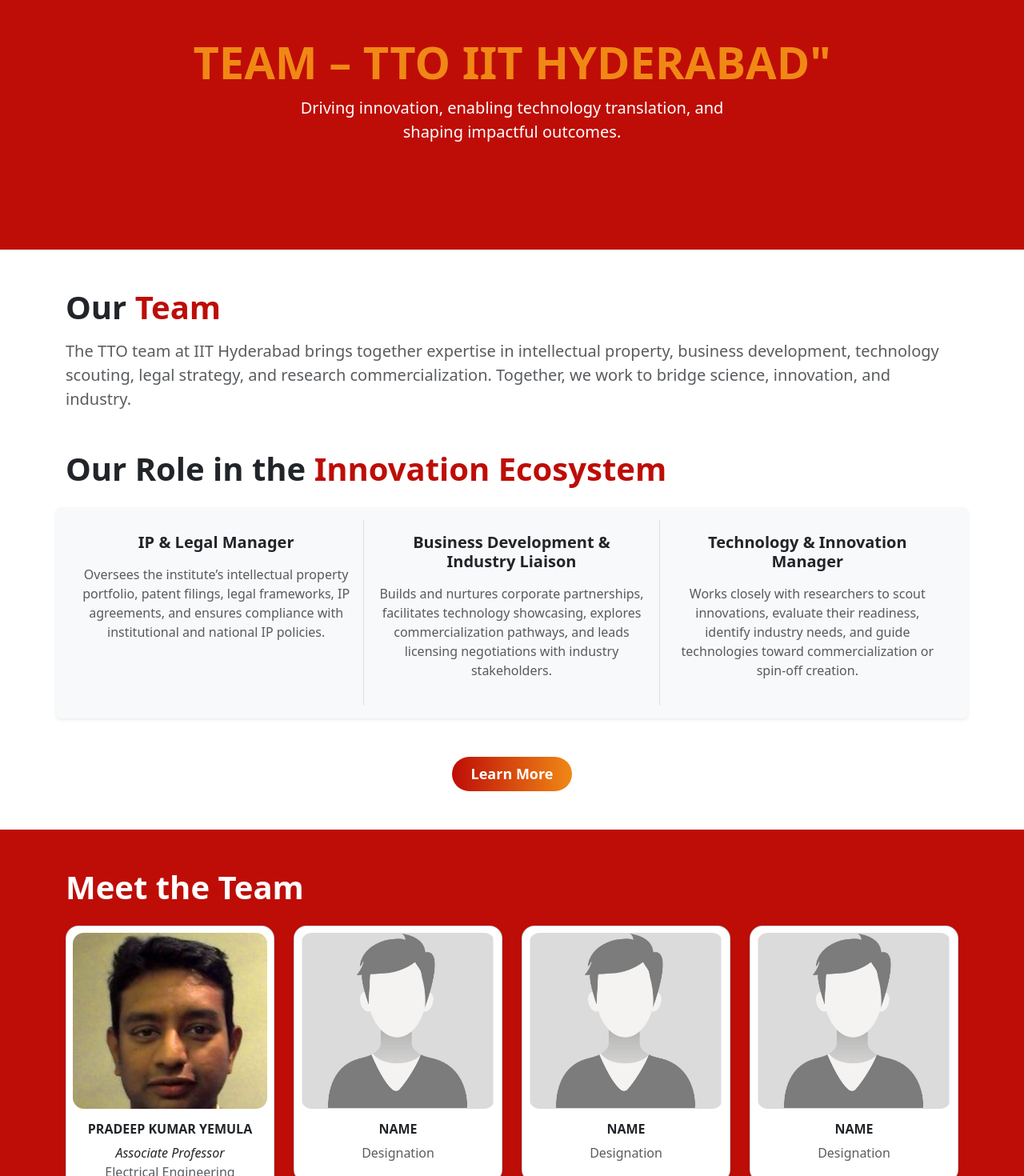
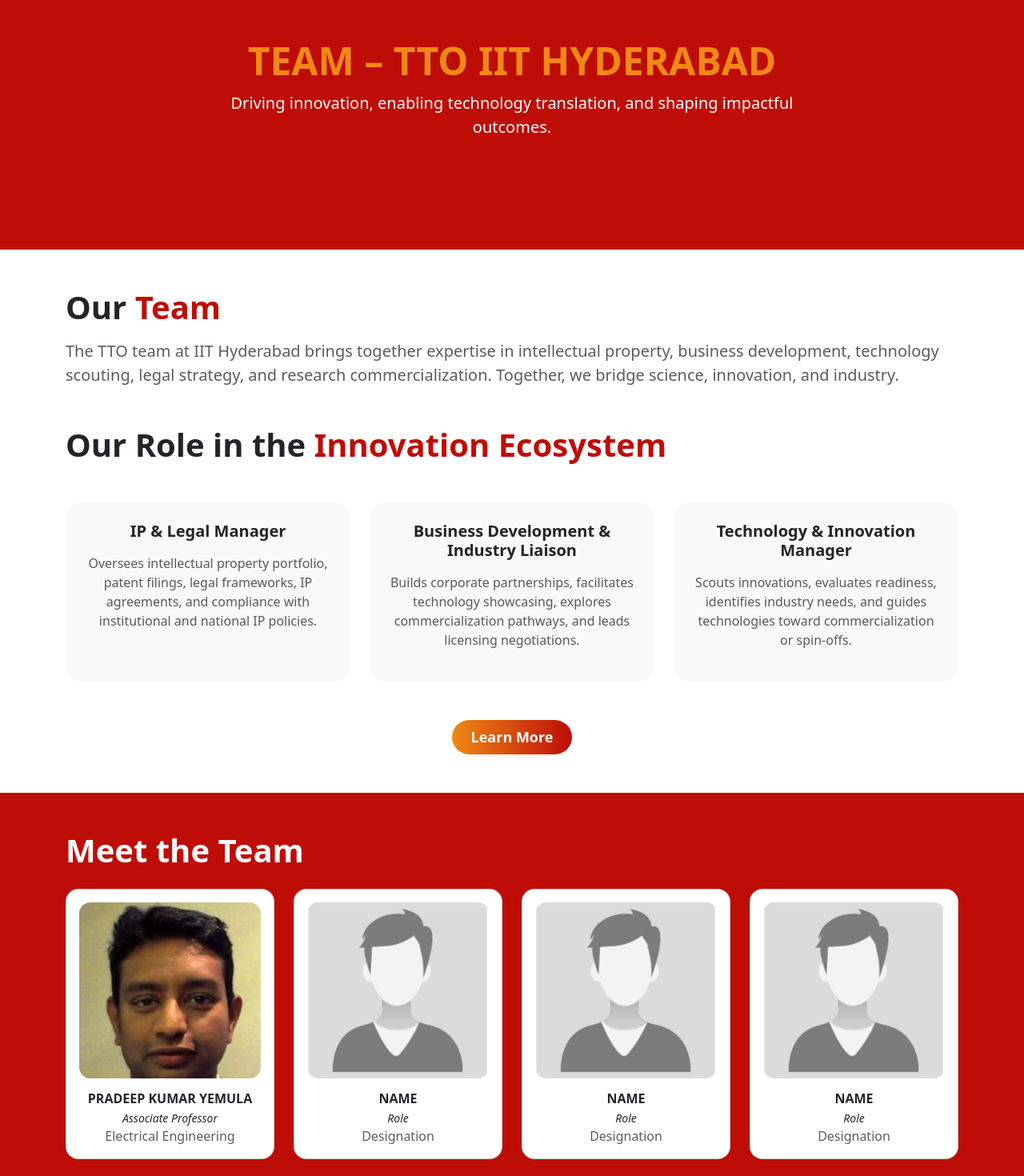
Before and after one commit to sachinsingh24/ttosite, a React (Vite) app: page /team in a window 1280 px wide. Shown: the part 160-1630 px from the top of the page at 80% size. Built offline with nearby package versions, Linux system fonts and the light colour scheme.

Commit message:
resolve error for team

```diff
--- a/src/pages/Team.jsx
+++ b/src/pages/Team.jsx
@@ -1,8 +1,4 @@
-// import React from "react";
-// import Hero from "../components/Hero";
-// import hero1 from "../assets/1.jpg";
-// import hero2 from "../assets/TTO-IITH.jpg";
-// import hero3 from "../assets/3.jpg";
+import React from "react";
 import member1 from "../assets/Mr Pradeep Kumar Yemula IITH TTO1.jpg";
 import dummy from "../assets/dummy male.jpg";
 
@@ -11,136 +7,131 @@
     {
       img: member1,
       name: "Pradeep Kumar Yemula",
-      i: "Associate Professor",
+      role: "Associate Professor",
       designation: "Electrical Engineering",
     },
     {
       img: dummy,
-      name: "name",
+      name: "Name",
+      role: "Role",
       designation: "Designation",
     },
     {
       img: dummy,
-      name: "name",
+      name: "Name",
+      role: "Role",
       designation: "Designation",
     },
     {
       img: dummy,
-      name: "name",
+      name: "Name",
+      role: "Role",
       designation: "Designation",
     },
   ];
-  console.log(team);
+
   return (
     <>
-      {/* Hero Section */}
-      {/* <Hero
-        slides={[
-          {
-            title: "TEAM – TTO IIT HYDERABAD",
-            subtitle: "Driving innovation, enabling technology translation, and shaping impactful outcomes.",
-            imageUrl: hero1,
-          },
-          {
-            title: "People Behind the Innovation Ecosystem",
-            subtitle: "A multidisciplinary team empowering researchers, startups, and industry partners.",
-            imageUrl: hero2,
-          },
-          {
-            title: "Translating Ideas Into Impact",
-            subtitle: "Committed professionals enabling smooth IP, licensing, and commercialization processes.",
-            imageUrl: hero3,
-          },
-        ]}
-        size={"80dvh"}
-      /> */}
+      {/* ================= HERO SECTION ================= */}
+      <div className="team-hero">
+        <div className="team-overlay"></div>
 
-      <div
-        style={{
-          height: "50dvh",
-          // backgroundImage: `url(${hero1})`,
-          backgroundSize: "cover",
-          backgroundPosition: "center",
-          position: "relative",
-          color: "#fff",
-          display: "flex",
-          alignItems: "center",
-          justifyContent: "center",
-          marginTop: "72px",
-        }}
-      >
-        <div
-          style={{
-            position: "absolute",
-            inset: 0,
-            background: "#be0d07",
-          }}
-        ></div>
+        <div className="text-center hero-text-anim team-hero-content">
+          <h1 className="fw-bold team-title">
+            TEAM – TTO IIT HYDERABAD
+          </h1>
 
-        <div className="text-center hero-text-anim" style={{ position: "relative", zIndex: 2 }}>
-          <h1 className="display-4 fw-bold" style={{ color: "#f08815" }}>
-            TEAM – TTO IIT HYDERABAD"
-          </h1>
-          <p className="lead" style={{ width: "75%", margin: "0 auto" }}>
-            Driving innovation, enabling technology translation, and shaping impactful outcomes.
+          <p className="team-subtitle">
+            Driving innovation, enabling technology translation, and shaping
+            impactful outcomes.
           </p>
         </div>
       </div>
 
-      {/* OUR TEAM SECTION */}
+      {/* ================= ABOUT TEAM ================= */}
       <section className="container py-5">
         <h2 className="fw-bold display-6 mb-3">
-          Our <span style={{ color: "#be0d07" }}>Team</span>
+          Our <span className="highlight">Team</span>
         </h2>
 
-        <p className="text-muted fs-5">The TTO team at IIT Hyderabad brings together expertise in intellectual property, business development, technology scouting, legal strategy, and research commercialization. Together, we work to bridge science, innovation, and industry.</p>
+        <p className="text-muted fs-5">
+          The TTO team at IIT Hyderabad brings together expertise in intellectual
+          property, business development, technology scouting, legal strategy,
+          and research commercialization. Together, we bridge science,
+          innovation, and industry.
+        </p>
 
-        {/* ROLE IN ECOSYSTEM */}
+        {/* ================= ECOSYSTEM ROLE ================= */}
         <h2 className="fw-bold mt-5 mb-4 display-6">
-          Our Role in the <span style={{ color: "#be0d07" }}>Innovation Ecosystem</span>
+          Our Role in the <span className="highlight">Innovation Ecosystem</span>
         </h2>
 
-        <div className="row text-center p-3 bg-light shadow-sm rounded ecosystem-wrapper justify-content-center">
-          {/* Card 1 */}
-          <div className="col-md-4 p-3 border-end ecosystem-card">
-            <h5 className="fw-bold">IP & Legal Manager</h5>
-            <p className="mt-3 text-muted">Oversees the institute’s intellectual property portfolio, patent filings, legal frameworks, IP agreements, and ensures compliance with institutional and national IP policies.</p>
+        <div className="row text-center g-4 ecosystem-wrapper">
+          <div className="col-12 col-md-4">
+            <div className="ecosystem-card p-4 h-100">
+              <h5 className="fw-bold">IP & Legal Manager</h5>
+              <p className="mt-3 text-muted">
+                Oversees intellectual property portfolio, patent filings, legal
+                frameworks, IP agreements, and compliance with institutional and
+                national IP policies.
+              </p>
+            </div>
           </div>
 
-          {/* Card 2 */}
-          <div className="col-md-4 p-3 border-end ecosystem-card">
-            <h5 className="fw-bold">Business Development & Industry Liaison</h5>
-            <p className="mt-3 text-muted">Builds and nurtures corporate partnerships, facilitates technology showcasing, explores commercialization pathways, and leads licensing negotiations with industry stakeholders.</p>
+          <div className="col-12 col-md-4">
+            <div className="ecosystem-card p-4 h-100">
+              <h5 className="fw-bold">Business Development & Industry Liaison</h5>
+              <p className="mt-3 text-muted">
+                Builds corporate partnerships, facilitates technology
+                showcasing, explores commercialization pathways, and leads
+                licensing negotiations.
+              </p>
+            </div>
           </div>
 
-          {/* Card 3 */}
-          <div className="col-md-4 p-3 ecosystem-card">
-            <h5 className="fw-bold">Technology & Innovation Manager</h5>
-            <p className="mt-3 text-muted">Works closely with researchers to scout innovations, evaluate their readiness, identify industry needs, and guide technologies toward commercialization or spin-off creation.</p>
+          <div className="col-12 col-md-4">
+            <div className="ecosystem-card p-4 h-100">
+              <h5 className="fw-bold">Technology & Innovation Manager</h5>
+              <p className="mt-3 text-muted">
+                Scouts innovations, evaluates readiness, identifies industry
+                needs, and guides technologies toward commercialization or
+                spin-offs.
+              </p>
+            </div>
           </div>
         </div>
 
-        {/* CTA BUTTON */}
+        {/* CTA */}
         <div className="text-center mt-5">
-          <button className="modern-btn px-4 py-2 fw-bold">Learn More</button>
+          <button className="modern-btn px-4 py-2 fw-bold">
+            Learn More
+          </button>
         </div>
       </section>
 
-      {/* TEAM PHOTOS SECTION */}
-      <section className="py-5" style={{ background: "#be0d07" }}>
+      {/* ================= TEAM MEMBERS ================= */}
+      <section className="py-5 team-section">
         <div className="container">
-          <h2 className="text-white fw-bold mb-4 display-6">Meet the Team</h2>
+          <h2 className="text-white fw-bold mb-4 display-6">
+            Meet the Team
+          </h2>
 
-          <div className="row text-center g-4">
-            {team.map((item, index) => (
-              <div className="col-md-3" key={index}>
-                <div className="card p-2 shadow-sm team-card">
-                  <img src={item.img} className="card-img-top team-img" alt="Team Member" />
-                  <div className="card-body">
-                    <h6 className="fw-bold text-uppercase">{item.name}</h6>
-                    <i>{item.i}</i>
-                    <p className="text-muted m-0 italic">{item.designation}</p>
-                  </div>
+          <div className="row g-4 justify-content-center text-center">
+            {team.map((member, index) => (
+              <div className="col-12 col-sm-6 col-md-4 col-lg-3" key={index}>
+                <div className="card p-3 team-card h-100">
+                  <img
+                    src={member.img}
+                    alt={member.name}
+                    className="team-img mb-3"
+                  />
+                  <h6 className="fw-bold text-uppercase mb-1">
+                    {member.name}
+                  </h6>
+                  <small className="fst-italic">{member.role}</small>
+                  <p className="text-muted mb-0">
+                    {member.designation}
+                  </p>
                 </div>
               </div>
             ))}
@@ -148,35 +139,98 @@
         </div>
       </section>
 
-      {/* Page Styles */}
+      {/* ================= STYLES ================= */}
       <style>{`
+        .highlight {
+          color: #be0d07;
+        }
+
+        /* HERO */
+        .team-hero {
+          position: relative;
+          min-height: 50vh;
+          margin-top: 72px;
+          padding: 2rem 1rem;
+          display: flex;
+          align-items: center;
+          justify-content: center;
+          text-align: center;
+        }
+
+        .team-overlay {
+          position: absolute;
+          inset: 0;
+          background: #be0d07;
+        }
+
+        .team-hero-content {
+          position: relative;
+          z-index: 2;
+          max-width: 900px;
+        }
+
+        .team-title {
+          color: #f08815;
+          font-size: clamp(1.8rem, 5vw, 3rem);
+        }
+
+        .team-subtitle {
+          color: #fff;
+          font-size: clamp(1rem, 2.5vw, 1.25rem);
+          max-width: 90%;
+          margin: 0.75rem auto 0;
+        }
+
+        /* ECOSYSTEM */
         .ecosystem-wrapper {
-          border-radius: 16px;
+          margin-top: 1rem;
         }
 
         .ecosystem-card {
+          background: #f8f9fa;
+          border-radius: 16px;
           transition: 0.3s ease;
         }
+
         .ecosystem-card:hover {
-          background: #f7f7f7;
           transform: translateY(-4px);
+          background: #ffffff;
+          box-shadow: 0 8px 20px rgba(0,0,0,0.12);
+        }
+
+        /* TEAM */
+        .team-section {
+          background: #be0d07;
         }
 
         .team-card {
           border-radius: 16px;
           transition: 0.3s ease;
         }
+
         .team-card:hover {
           transform: translateY(-6px);
-          box-shadow: 0 8px 22px rgba(0,0,0,0.15);
+          box-shadow: 0 10px 25px rgba(0,0,0,0.2);
         }
 
         .team-img {
+          width: 100%;
           height: 220px;
           object-fit: cover;
           border-radius: 14px;
         }
 
+        /* BUTTON */
+        .modern-btn {
+          background: linear-gradient(90deg, #f08815, #be0d07);
+          color: #fff;
+          border: none;
+          border-radius: 30px;
+        }
+
+        .modern-btn:hover {
+          opacity: 0.9;
+        }
       `}</style>
     </>
   );
```
